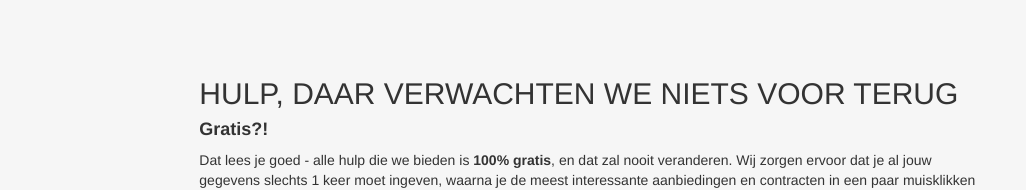
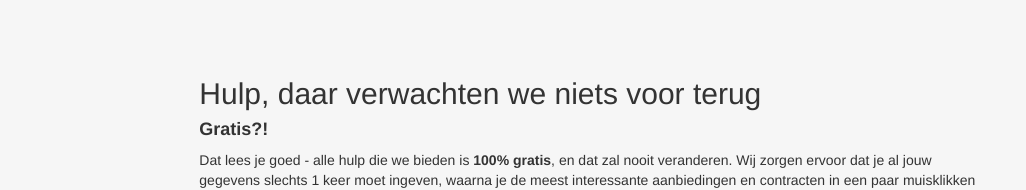
Before and after one commit to IgnaceBuelens/ignacebuelens.github.io, a plain HTML site: page index.htm in a window 1280 px wide. Shown: the part 610-800 px from the top of the page, 254-1280 px from the left. Drawn offline with nearby package versions, Linux system fonts and the light colour scheme.

Commit message:
Add files via upload

```diff
--- a/index.htm
+++ b/index.htm
@@ -103,6 +103,7 @@
             font-style: normal;
         }
 
+
         .navbar {
             margin-bottom: 0;
             background-color: #f4511e;
@@ -161,6 +162,7 @@
     </div>
 </nav>
 
+
 <div class="jumbotron text-center">
     <h1>Smoovin</h1>
     <p>Everything you need for smooth moving!</p>
@@ -198,7 +200,7 @@
             <span class="glyphicon glyphicon-globe logo"></span>
         </div>
         <div class="col-sm-8">
-            <h2>HULP, DAAR VERWACHTEN WE NIETS VOOR TERUG</h2>
+            <h2>Hulp, daar verwachten we niets voor terug</h2>
             <h4><strong>Gratis?!</strong></h4>
             <p>Dat lees je goed - alle hulp die we bieden is <strong>100% gratis</strong>, en dat zal nooit veranderen. Wij zorgen ervoor dat je al jouw gegevens slechts 1 keer moet ingeven, waarna je de meest interessante aanbiedingen en contracten in een paar muisklikken kunt afsluiten.</p>
         </div>
@@ -247,6 +249,7 @@
     <iframe class="formlets-iframe" src="https://www.formlets.com/forms/pGwpb4Vs8EmQ83x8/?iframe=true" frameborder="0" width="100%"></iframe>
     <script type="text/javascript" src="https://www.formlets.com/static/js/iframe.js"></script>
 </div>
+
 
 <div class="container-fluid">
     <h2>Wat onze vorige testers zeggen</h2>
@@ -326,6 +329,7 @@ marker.setMap(map);
 <script src="https://maps.googleapis.com/maps/api/js?key=AIzaSyAnv7iTkwGJ7EfXTPDv_AkkLy8UHwFnXkw&callback=myMap"></script>
 -->
 
+
 <div class="container-fluid text-center">
     <iframe src="https://www.google.com/maps/embed?pb=!1m18!1m12!1m3!1d2520.4698158534165!2d4.35939701574491!3d50.82246107952843!2m3!1f0!2f0!3f0!3m2!1i1024!2i768!4f13.1!3m3!1m2!1s0x47c3c4f3f1579681%3A0x8795460c0ae0a8ba!2sAmerikaansestraat%2C+1050+Elsene!5e0!3m2!1snl!2sbe!4v1522310146696" width="600" height="450" frameborder="0" style="border:0" allowfullscreen></iframe>
 </div>
```
